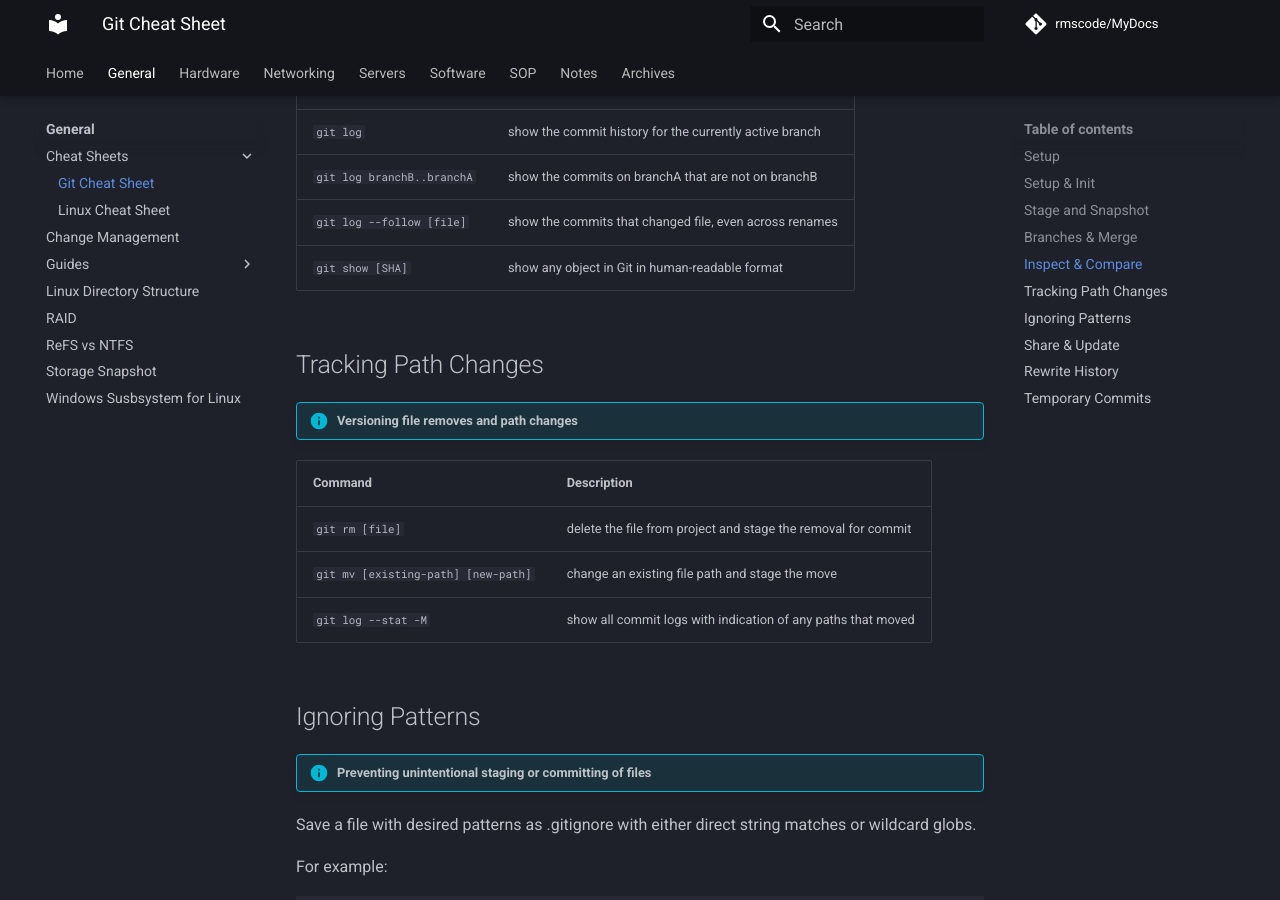
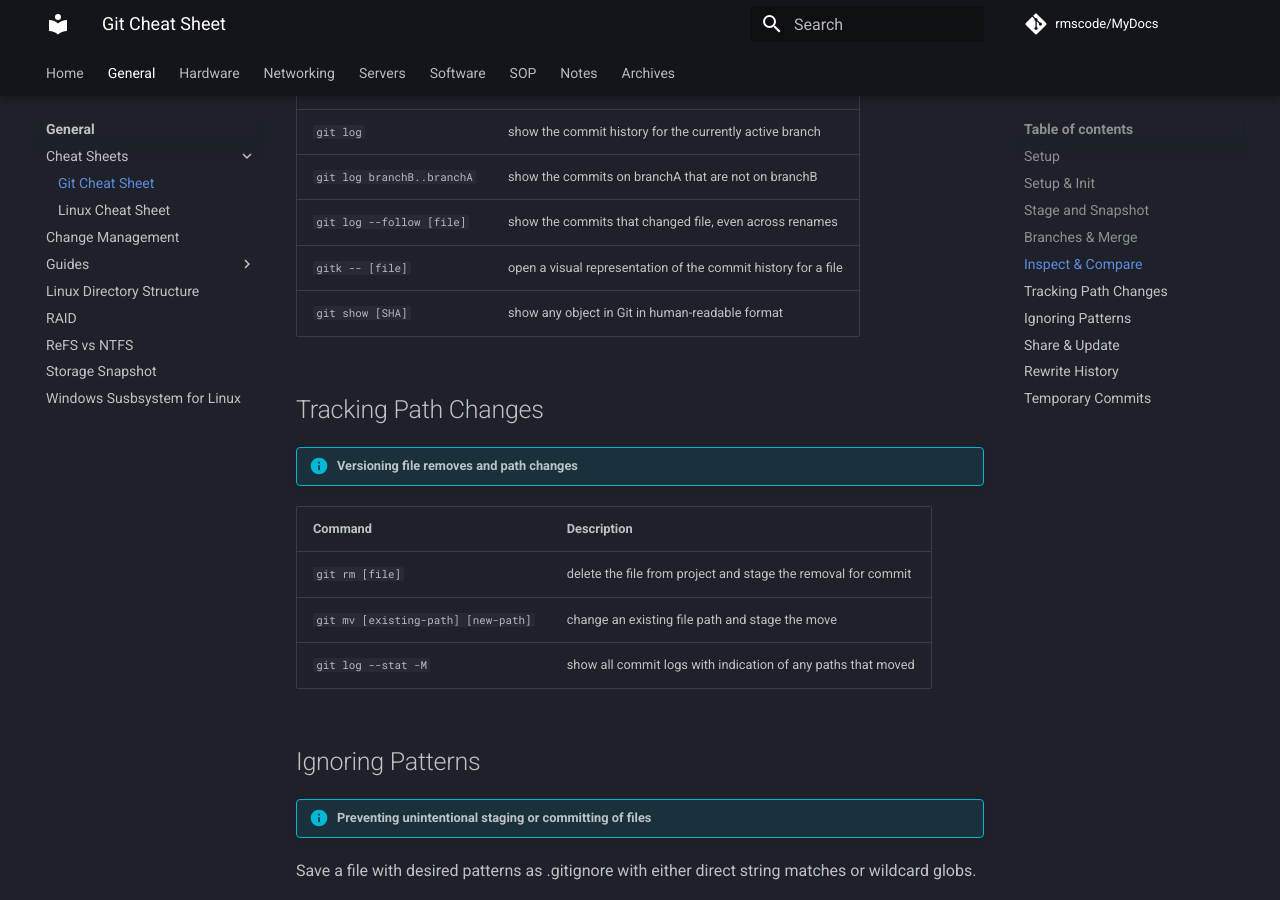
Before and after one commit to rmscode/binary-garden, an MkDocs documentation site: the page built from docs/general/cheat-sheets/git-cheat-sheet.md, in a window 1280 px wide and 900 px high, scrolled down 2010 px. Built offline with MkDocs 1.6.1 and Material for MkDocs 9.7.7, drawn with Linux system fonts in a browser that asks for light colours; comment, search, counter and statistics services are not loaded.

Commit message:
Docs: Update git cheat sheet
Added `gitk` which opens a visual representation of the commit history for a file

```diff
--- a/docs/general/cheat-sheets/git-cheat-sheet.md
+++ b/docs/general/cheat-sheets/git-cheat-sheet.md
@@ -53,6 +53,7 @@
 | `git log`                                          | show the commit history for the currently active branch
 | `git log branchB..branchA`                         | show the commits on branchA that are not on branchB
 | `git log --follow [file]`                          | show the commits that changed file, even across renames
+| `gitk -- [file]`                                   | open a visual representation of the commit history for a file
 | `git show [SHA]`                                   | show any object in Git in human-readable format
 
 ## Tracking Path Changes
```
